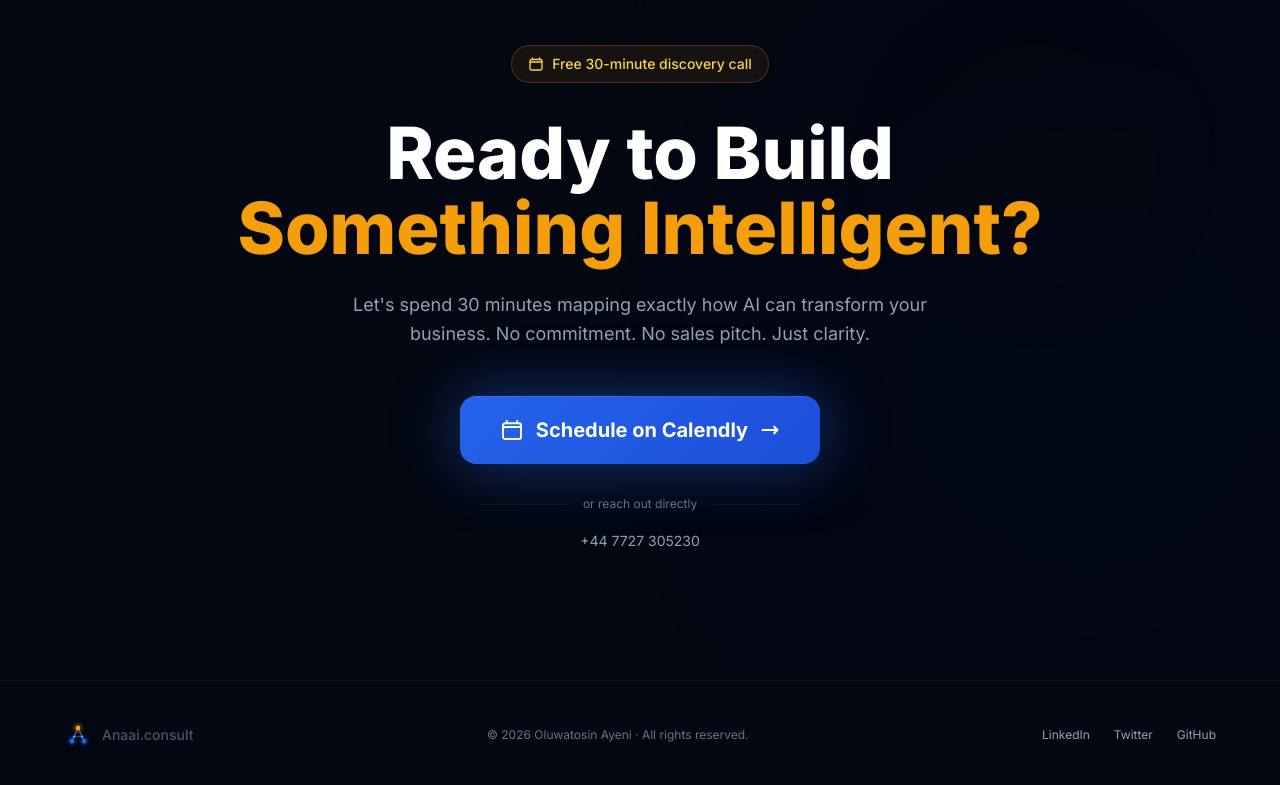
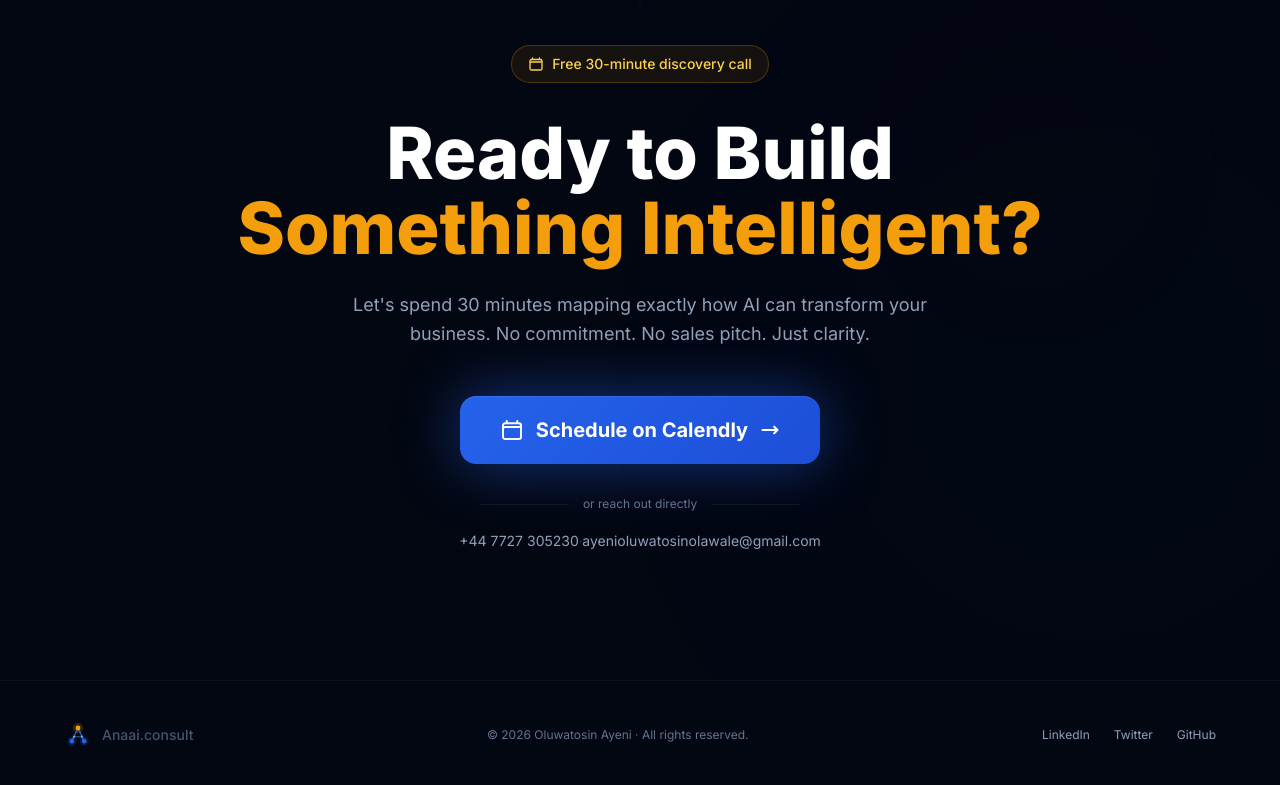
Before and after one commit to AyeniOluwatosinOlawale/anaai-site, a Next.js app: page / in a window 1280 px wide. Shown: the part 4201-4986 px from the top of the page. Built offline with nearby package versions, Linux system fonts and the light colour scheme.

Commit message:
Add Gmail address to booking section contact

```diff
--- a/app/components/BookingSection.tsx
+++ b/app/components/BookingSection.tsx
@@ -129,6 +129,13 @@ export default function BookingSection() {
           >
             +44 7727 305230
           </a>
+          <span className="text-slate-700 text-xs">·</span>
+          <a
+            href="mailto:ayenioluwatosinolawale@gmail.com"
+            className="text-slate-400 hover:text-[#60A5FA] transition-colors text-sm"
+          >
+            ayenioluwatosinolawale@gmail.com
+          </a>
         </motion.div>
       </div>
     </section>
```
